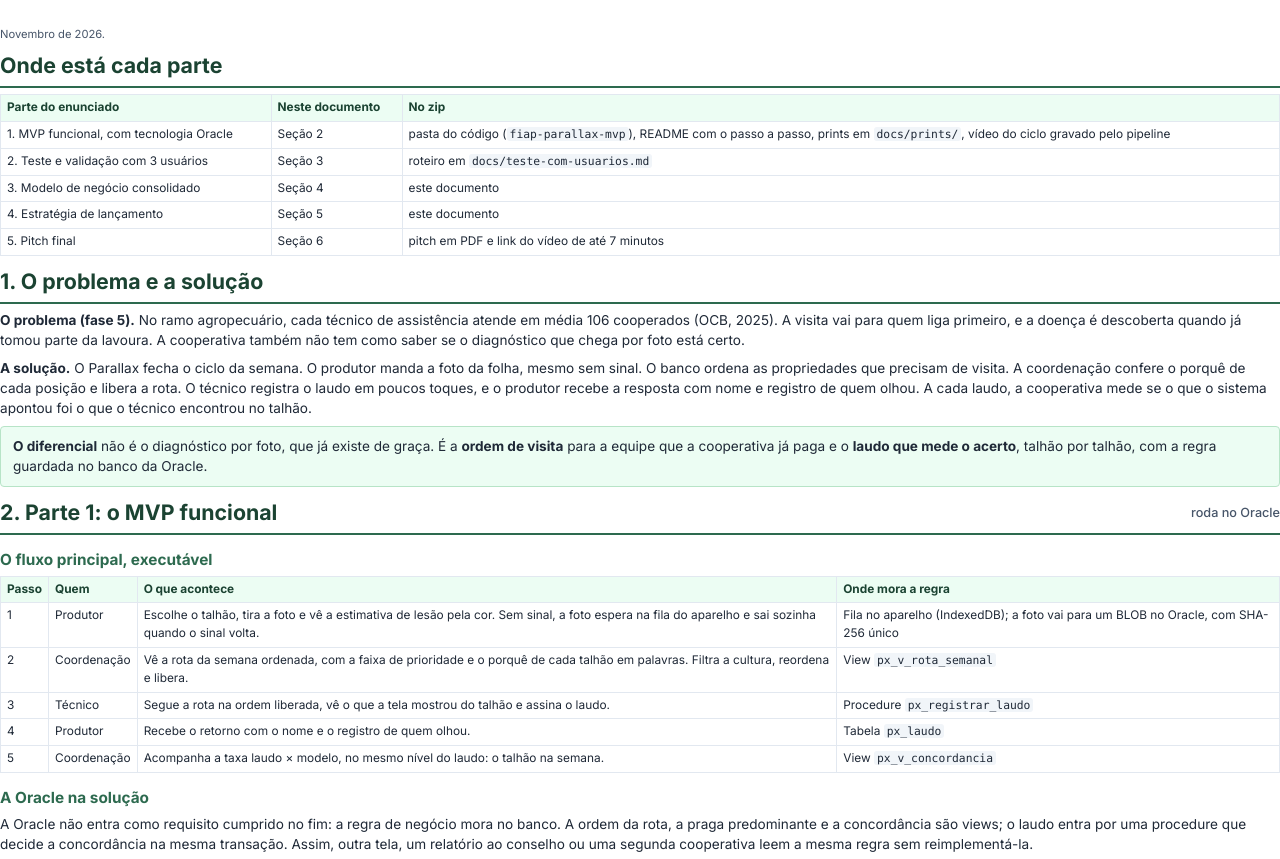
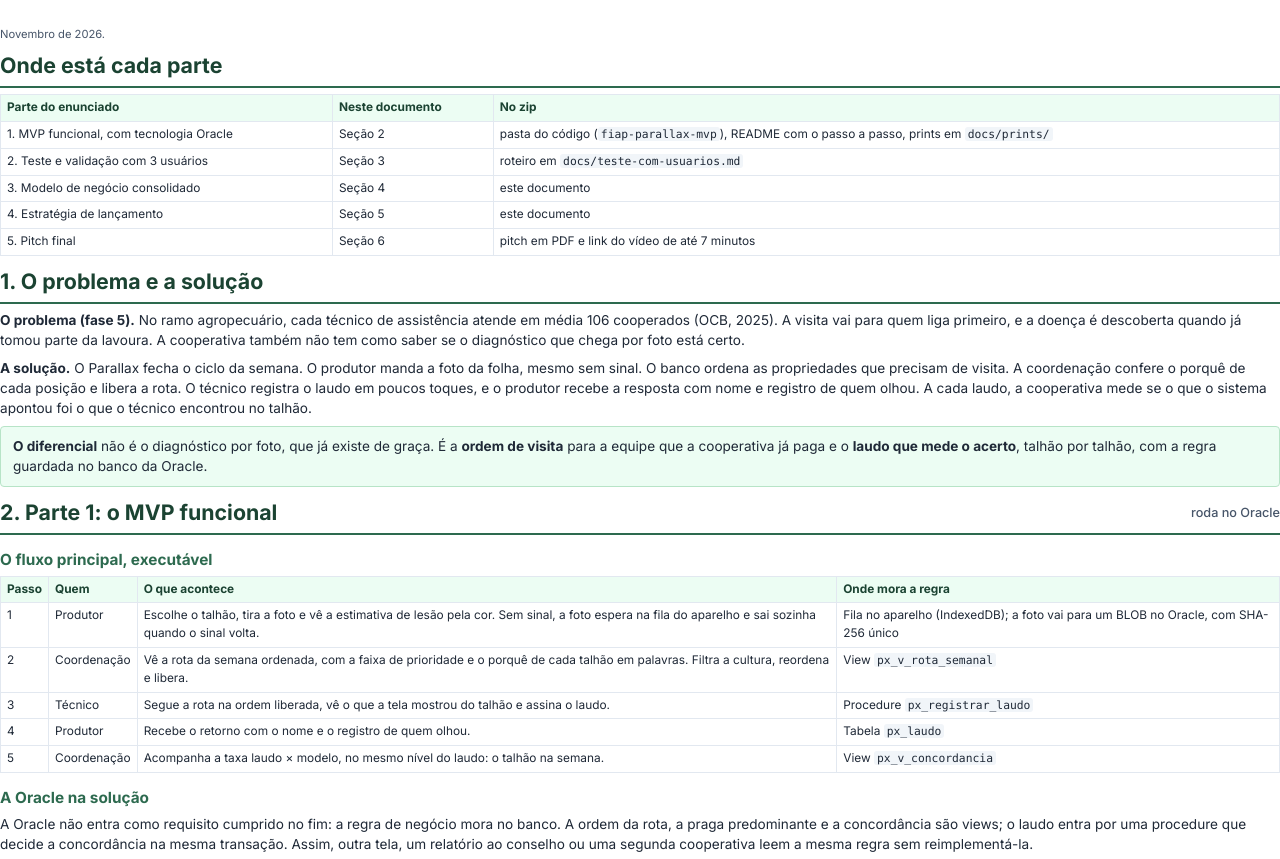
Before and after one commit to Dsfr62/fiap-parallax-mvp, a plain HTML site: page docs/documento/documento.html in a window 1280 px wide. Shown: the part 940-1799 px from the top of the page. Drawn offline with Linux system fonts and the light colour scheme.

Commit message:
Documento: mapa da entrega sem o vídeo do teste automatizado

```diff
--- a/docs/documento/documento.html
+++ b/docs/documento/documento.html
@@ -80,7 +80,7 @@
   <h2>Onde está cada parte</h2>
   <table>
     <tr><th>Parte do enunciado</th><th>Neste documento</th><th>No zip</th></tr>
-    <tr><td>1. MVP funcional, com tecnologia Oracle</td><td>Seção 2</td><td>pasta do código (<code>fiap-parallax-mvp</code>), README com o passo a passo, prints em <code>docs/prints/</code>, vídeo do ciclo gravado pelo pipeline</td></tr>
+    <tr><td>1. MVP funcional, com tecnologia Oracle</td><td>Seção 2</td><td>pasta do código (<code>fiap-parallax-mvp</code>), README com o passo a passo, prints em <code>docs/prints/</code></td></tr>
     <tr><td>2. Teste e validação com 3 usuários</td><td>Seção 3</td><td>roteiro em <code>docs/teste-com-usuarios.md</code></td></tr>
     <tr><td>3. Modelo de negócio consolidado</td><td>Seção 4</td><td>este documento</td></tr>
     <tr><td>4. Estratégia de lançamento</td><td>Seção 5</td><td>este documento</td></tr>
```
